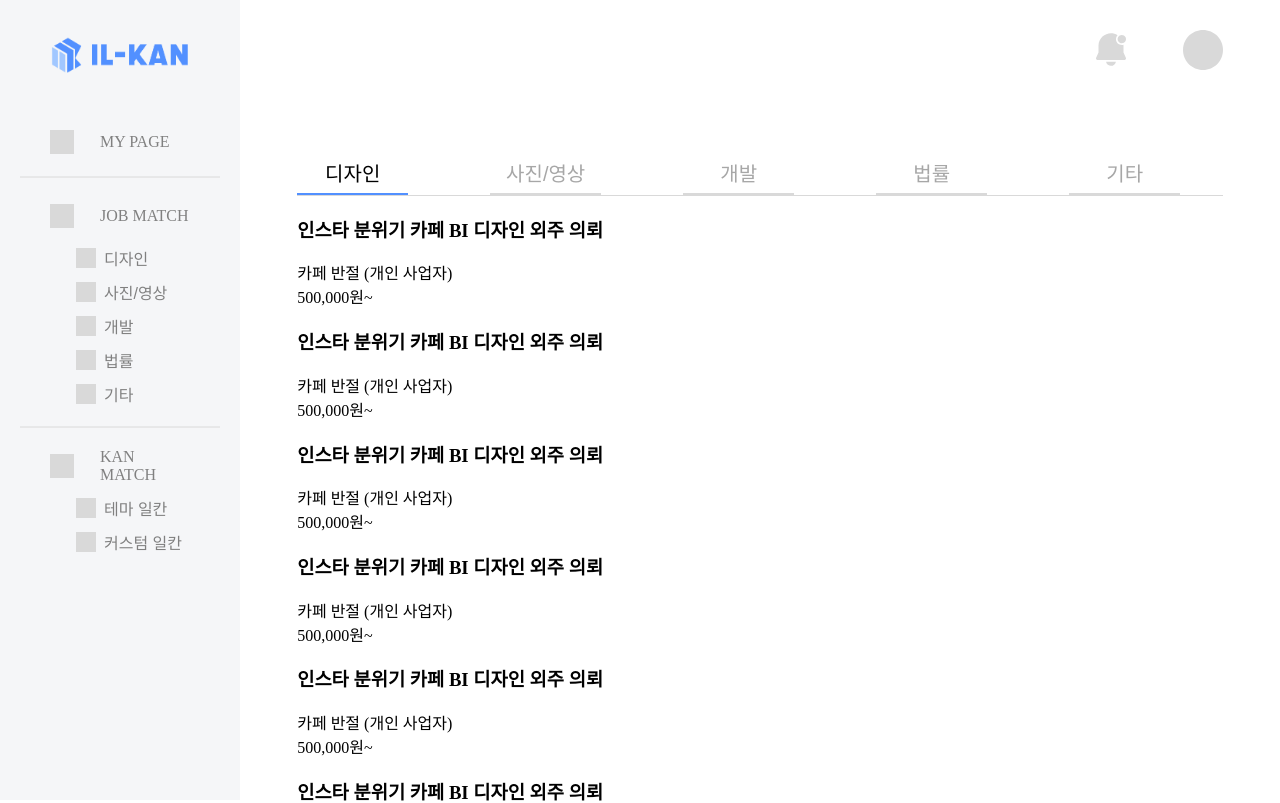
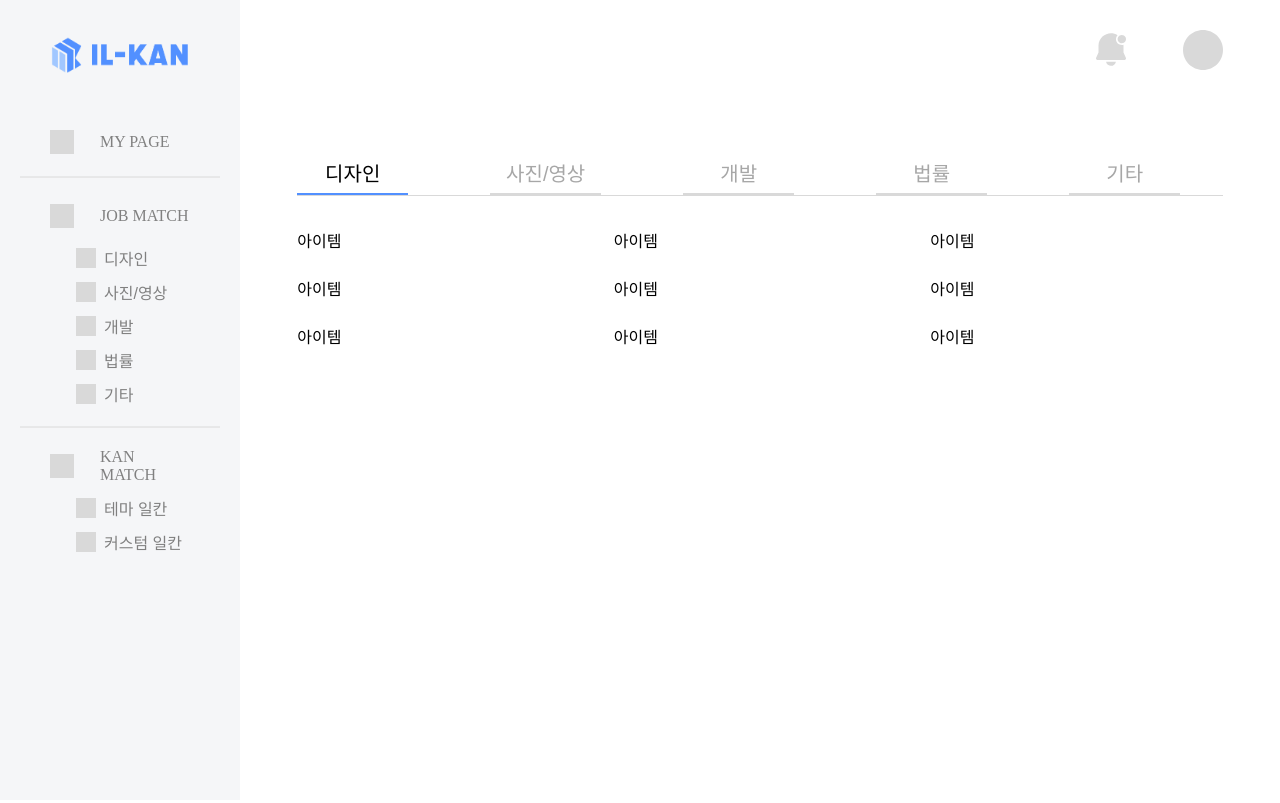
Before and after one commit to cryingdryice/ILKAN-web, a React (Vite) app: page /main/jobs in a window 1280 px wide. Shown: the top 803 px of the page. Built offline with nearby package versions, Linux system fonts and the light colour scheme; the HTML template or start-up script is replaced by a standard one.

Commit message:
feat: 리스트 컴포넌트 구현

```diff
--- /dev/null
+++ b/src/components/jobs/JobsList.tsx
@@ -0,0 +1,17 @@
+import jobsListStyle from "../../css/components/jobs/jobsList.module.css";
+import type { WorkItem } from "../../pages/main/jobsPage";
+
+type Props = {
+  items: WorkItem[];
+  className?: string;
+};
+
+export default function JobsList({ items, className }: Props) {
+  return (
+    <section className={`${jobsListStyle.grid} ${className ?? ""}`}>
+      {items.map((item) => (
+        <div key={item.id}>아이템</div>
+      ))}
+    </section>
+  );
+}
--- /dev/null
+++ b/src/css/components/jobs/jobsList.module.css
@@ -0,0 +1,6 @@
+.grid {
+  margin-top: 32px;
+  display: grid;
+  gap: 24px;
+  grid-template-columns: repeat(3, minmax(0, 1fr));
+}
--- a/src/pages/main/jobsPage.tsx
+++ b/src/pages/main/jobsPage.tsx
@@ -4,8 +4,9 @@ import JobsNavigation, {
   TABS,
   Tab,
 } from "../../components/jobs/JobsNavigation";
+import JobsList from "../../components/jobs/JobsList";
 
-type WorkItem = {
+export type WorkItem = {
   id: number;
   title: string;
   writer: string;
@@ -29,18 +30,7 @@ export default function JobsPage() {
       <JobsNavigation active={activeTab} onChange={setActiveTab} />
 
       <section>
-        {list.map((item) => (
-          <article key={item.id}>
-            <div>
-              <h3 title={item.title}>{item.title}</h3>
-              <div>
-                <span />
-                <span>{item.writer}</span>
-              </div>
-              <div>{item.price}</div>
-            </div>
-          </article>
-        ))}
+        <JobsList items={list} />
       </section>
     </div>
   );
```
